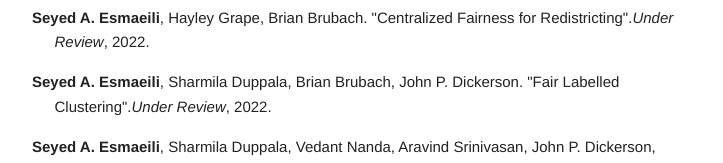
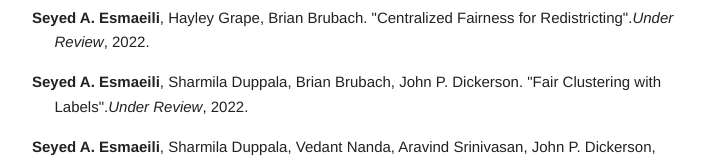
Before and after one commit to sa-esmaeili/sa-esmaeili.github.io, a plain HTML site: page index.html in a window 1280 px wide. Shown: the part 370-533 px from the top of the page, without its empty margins (277-1000 px from the left). Drawn offline with Linux system fonts and the light colour scheme.

Commit message:
Update index.html

```diff
--- a/index.html
+++ b/index.html
@@ -15,7 +15,7 @@
 
     <h2>Selected Publications</h2>
     <p class="pub"><b>Seyed A. Esmaeili</b>, Hayley Grape, Brian Brubach. "Centralized Fairness for Redistricting".<i>Under Review</i>, 2022.</p>
-    <p class="pub"><b>Seyed A. Esmaeili</b>, Sharmila Duppala, Brian Brubach, John P. Dickerson. "Fair Labelled Clustering".<i>Under Review</i>, 2022.</p>
+    <p class="pub"><b>Seyed A. Esmaeili</b>, Sharmila Duppala, Brian Brubach, John P. Dickerson. "Fair Clustering with Labels".<i>Under Review</i>, 2022.</p>
     <p class="pub"> <b>Seyed A. Esmaeili</b>, Sharmila Duppala, Vedant Nanda, Aravind Srinivasan, John P. Dickerson, "Rawlsian Fairness in Online Bipartite Matching: Two-sided, Group, and Individual".<i>(extended abstract) AAMAS 2022, full version is Under Review. [<a href="https://arxiv.org/abs/2201.06021"> Link. </a>]</p>
     <p class="pub"><sup>(<i>&alpha;</i>,<i>&beta;</i>)</sup>Darshan Chakrabarti, John P. Dickerson, <b>Seyed A. Esmaeili</b>, Aravind Srinivasan, Leonidas Tsepenekas. "A New Notion of Individually Fair Clustering:<i>&alpha;</i>-Equitable <i>k</i>-Center".<i>AISTATS 2022.</i> [<a href="https://arxiv.org/abs/2106.05423"> Link. </a>]</p>
     <p class="pub"><b>Seyed A. Esmaeili</b>, Brian Brubach, Aravind Srinivasan, John P. Dickerson. "Fair Clustering Under a Bounded Cost".<i> NeurIPS 2021.</i> [<a href="https://arxiv.org/abs/2106.07239"> Link. </a>]</p>
```
